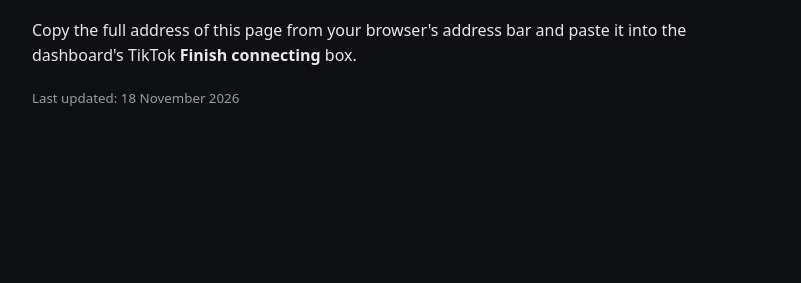
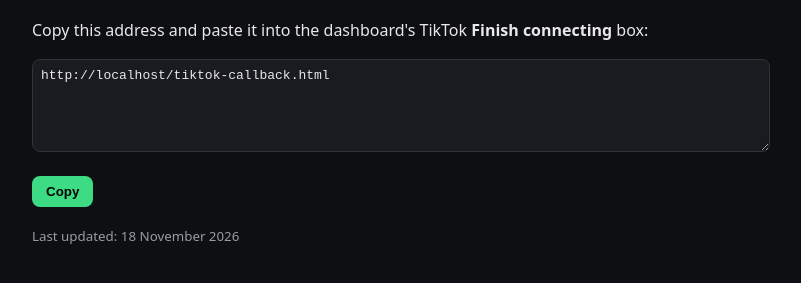
Before and after one commit to Chrisimir/underground-sounds-green, a plain HTML site: page tiktok-callback.html in a window 1280 px wide. Shown: the part 137-420 px from the top of the page, without its empty margins (248-1049 px from the left). Drawn offline with Linux system fonts and the light colour scheme.

Commit message:
Show the full callback URL with a copy button
Co-Authored-By: Claude Opus 5.5 <noreply@anthropic.com>

```diff
--- a/tiktok-callback.html
+++ b/tiktok-callback.html
@@ -6,5 +6,11 @@ main{max-width:720px;margin:0 auto;padding:48px 16px}a{color:var(--accent)}h1{li
 nav a{margin-right:16px}</style></head><body><main>
 <nav><a href="./">Home</a><a href="privacy.html">Privacy</a><a href="terms.html">Terms</a></nav>
 <h1>Almost done</h1>
-<p>Copy the full address of this page from your browser's address bar and paste it into the dashboard's
-TikTok <b>Finish connecting</b> box.</p><p class="muted"><small>Last updated: 18 November 2026</small></p></main></body></html>
+<p>Copy this address and paste it into the dashboard's TikTok <b>Finish connecting</b> box:</p>
+<textarea id="u" readonly rows="5" style="width:100%;background:#1a1b20;color:#e8e8ea;border:1px solid #333;border-radius:8px;padding:8px;font:13px monospace"></textarea>
+<p><button id="c" style="background:#3ddc84;border:0;border-radius:8px;padding:8px 14px;font-weight:600;cursor:pointer">Copy</button> <span id="m" class="muted"></span></p>
+<script>
+var u=document.getElementById('u'); u.value=location.href;
+document.getElementById('c').onclick=function(){u.select();try{document.execCommand('copy');document.getElementById('m').textContent='Copied';}catch(e){}};
+</script>
+<p class="muted"><small>Last updated: 18 November 2026</small></p></main></body></html>
```
